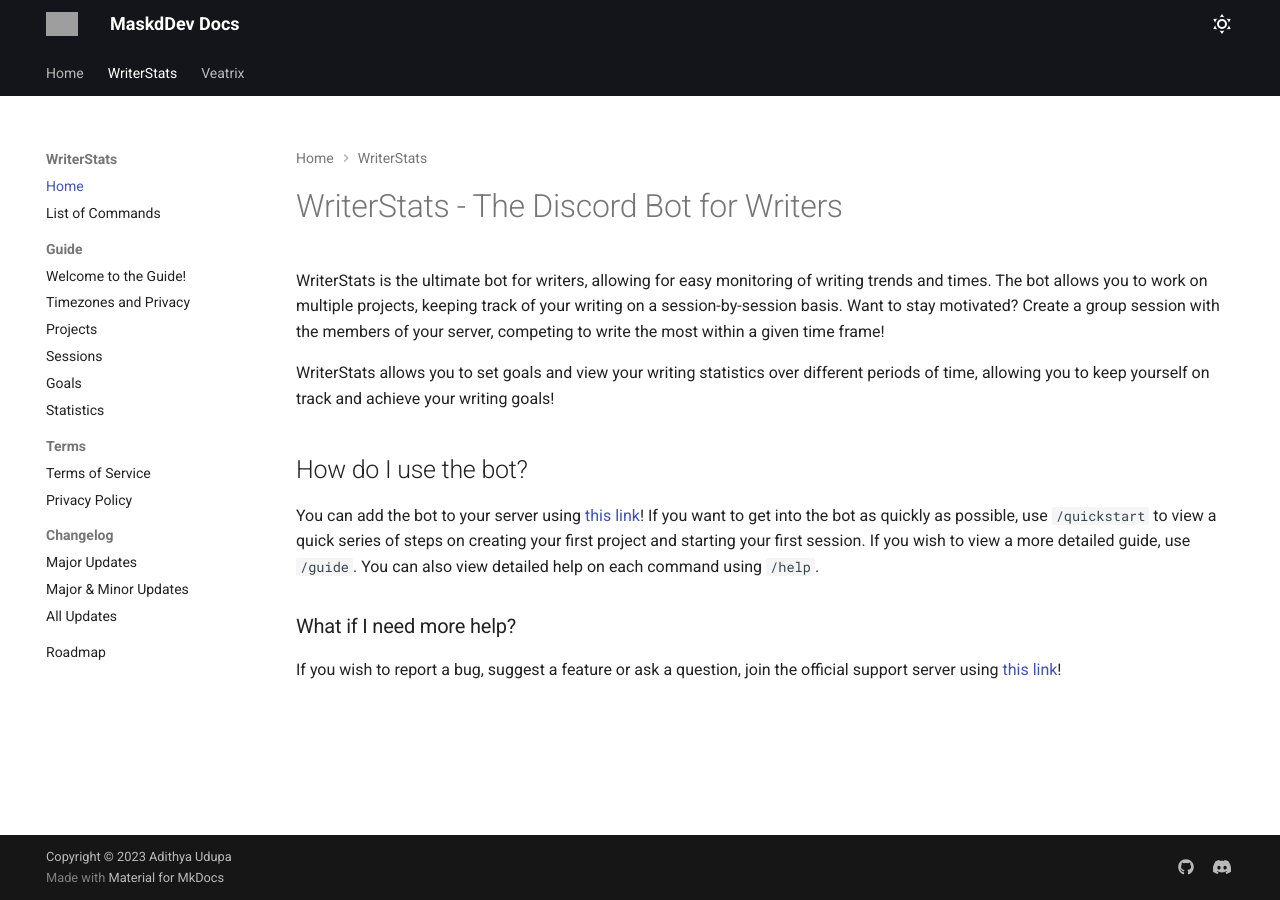
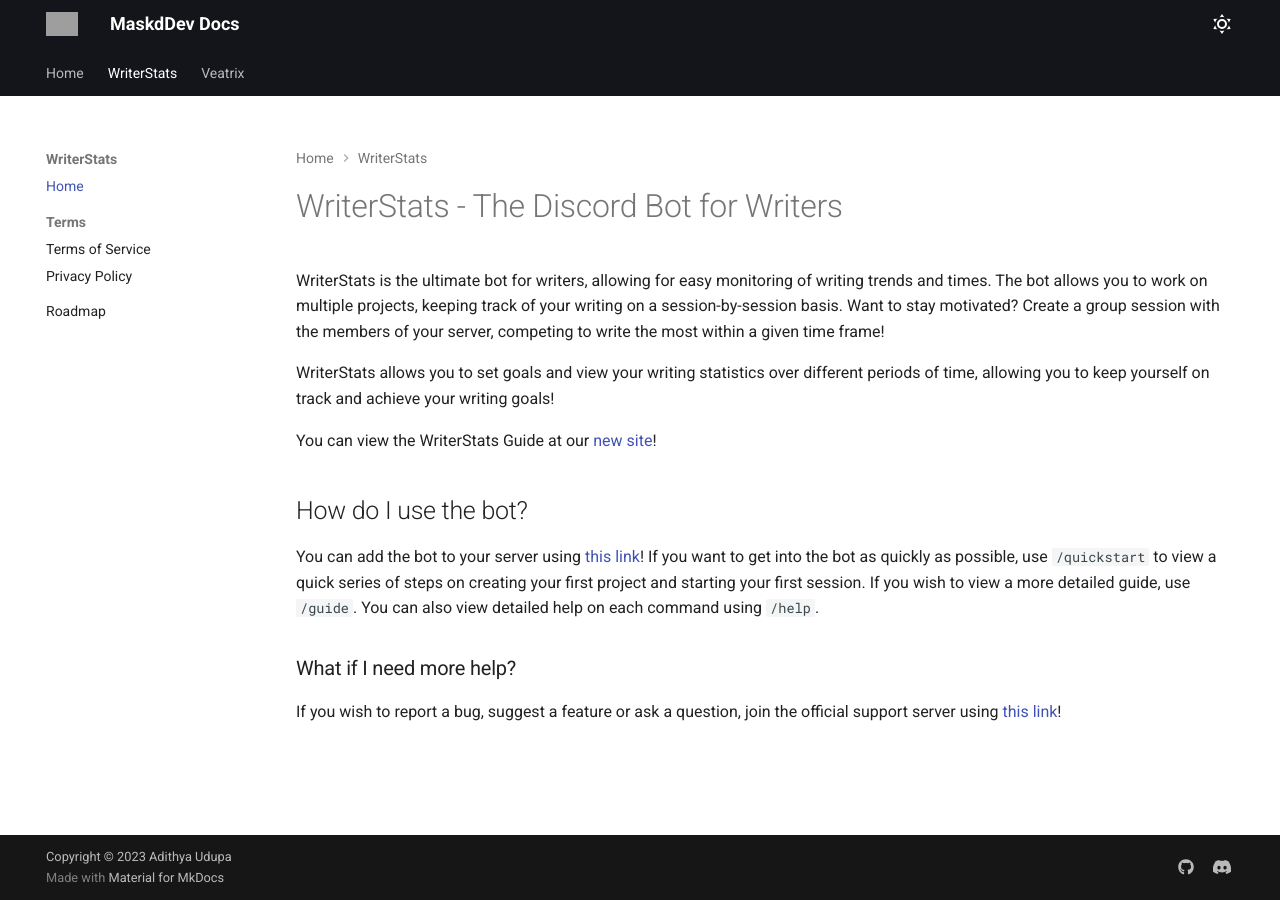
Before and after one commit to MaskdDev/MaskdDev-Docs, an MkDocs documentation site: the page built from docs/writerstats/index.md, in a window 1280 px wide. Built offline with MkDocs 1.6.1 and Material for MkDocs 9.7.7, drawn with Linux system fonts in a browser that asks for light colours; grey boxes are pictures that could not be loaded.

Commit message:
Linked to new WriterStats site

```diff
--- a/docs/writerstats/index.md
+++ b/docs/writerstats/index.md
@@ -10,6 +10,8 @@
 
 WriterStats allows you to set goals and view your writing statistics over different periods of time, allowing you to keep yourself on track and achieve your writing goals!
 
+You can view the WriterStats Guide at our [new site](https://www.writerstats.com/)!
+
 ## How do I use the bot?
 
 You can add the bot to your server using [this link](https://discord.com/api/oauth2/authorize?client_id=1036812361677410377&permissions=415068638272&scope=bot%20applications.commands)! If you want to get into the bot as quickly as possible, use `/quickstart` to view a quick series of steps on creating your first project and starting your first session. If you wish to view a more detailed guide, use `/guide`. You can also view detailed help on each command using `/help`.
--- a/mkdocs.yml
+++ b/mkdocs.yml
@@ -43,21 +43,9 @@
   - Home: index.md
   - WriterStats:
     - Home: writerstats/index.md
-    - List of Commands: writerstats/commands.md
-    - Guide:
-      - Welcome to the Guide!: writerstats/guide/index.md
-      - Timezones and Privacy: writerstats/guide/timezones_and_privacy.md
-      - Projects: writerstats/guide/projects.md
-      - Sessions: writerstats/guide/sessions.md
-      - Goals: writerstats/guide/goals.md
-      - Statistics: writerstats/guide/statistics.md
     - Terms:
       - Terms of Service: writerstats/legal/index.md
       - Privacy Policy: writerstats/legal/privacy.md
-    - Changelog:
-      - Major Updates: writerstats/changelog/major.md
-      - Major & Minor Updates: writerstats/changelog/minor.md
-      - All Updates: writerstats/changelog/index.md
     - Roadmap: https://maskddev.notion.site/0b3c27630c8a43cea763d3a391d169de?v=ed761e14b48d4896b68617e051ffbd07&pvs=4
 
   - Veatrix:
```
Also changed, not shown: docs/index.md (+1 -1 lines).
